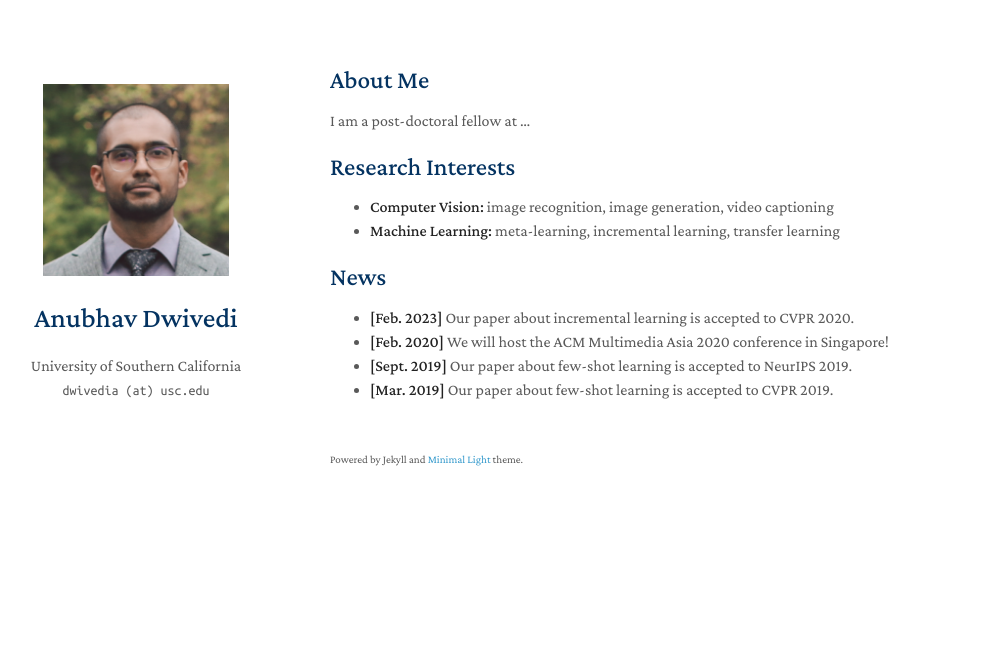
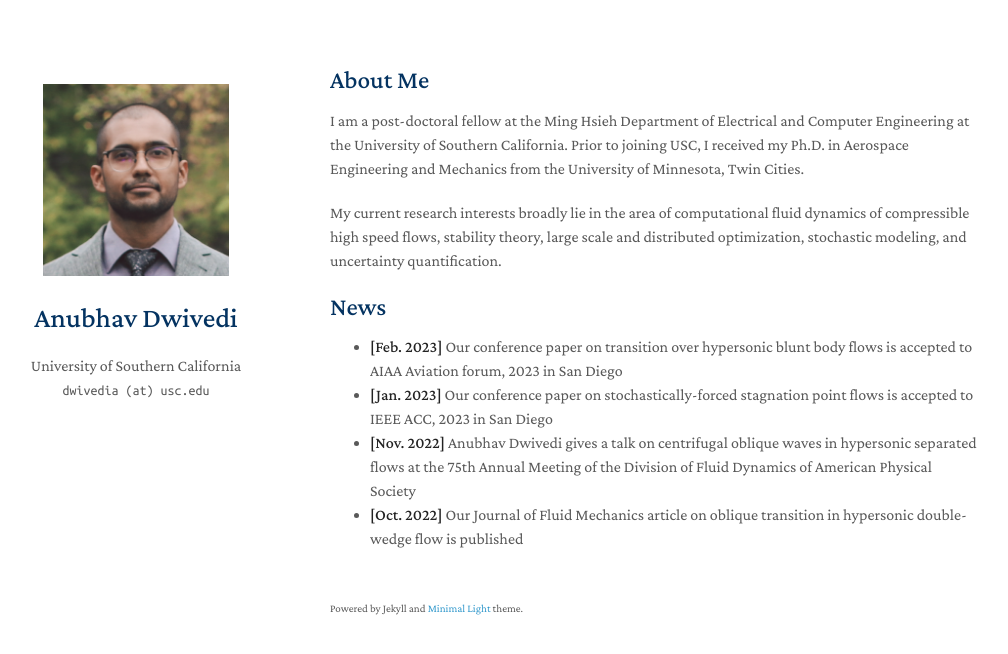
Before and after one commit to dwivedi-anubhav/website, a Jekyll site: the page built from index.md, in a window 1280 px wide. Shown: the top 654 px of the page, without its empty margins (140-1148 px from the left). Built offline with Jekyll 4.4.1, drawn with Linux system fonts in a browser that asks for light colours; nearby versions of some CDN libraries; a style sheet for code colours, icons or effects is not loaded; our own code applies the rules of GitHub Pages for plain Markdown files.

Commit message:
Update index.md

```diff
--- a/index.md
+++ b/index.md
@@ -4,16 +4,13 @@ layout: homepage
 
 ## About Me
 
-I am a post-doctoral fellow at  ...
+I am a post-doctoral fellow at the Ming Hsieh Department of Electrical and Computer Engineering at the University of Southern California. Prior to joining USC, I received my Ph.D. in Aerospace Engineering and Mechanics from the University of Minnesota, Twin Cities.
 
-## Research Interests
-
-- **Computer Vision:** image recognition, image generation, video captioning
-- **Machine Learning:** meta-learning, incremental learning, transfer learning
+My current research interests broadly lie in the area of computational fluid dynamics of compressible high speed flows, stability theory, large scale and distributed optimization, stochastic modeling, and uncertainty quantification.
 
 ## News
 
-- **[Feb. 2023]** Our paper about incremental learning is accepted to CVPR 2020.
-- **[Feb. 2020]** We will host the ACM Multimedia Asia 2020 conference in Singapore!
-- **[Sept. 2019]** Our paper about few-shot learning is accepted to NeurIPS 2019.
-- **[Mar. 2019]** Our paper about few-shot learning is accepted to CVPR 2019.
+- **[Feb. 2023]** Our conference paper on transition over hypersonic blunt body flows is accepted to AIAA Aviation forum, 2023 in San Diego
+- **[Jan. 2023]** Our conference paper on stochastically-forced stagnation point flows is accepted to IEEE ACC, 2023 in San Diego
+- **[Nov. 2022]** Anubhav Dwivedi gives a talk on centrifugal oblique waves in hypersonic separated flows at the 75th Annual Meeting of the Division of Fluid Dynamics of American Physical Society
+- **[Oct. 2022]** Our Journal of Fluid Mechanics article on oblique transition in hypersonic double-wedge flow is published
```
